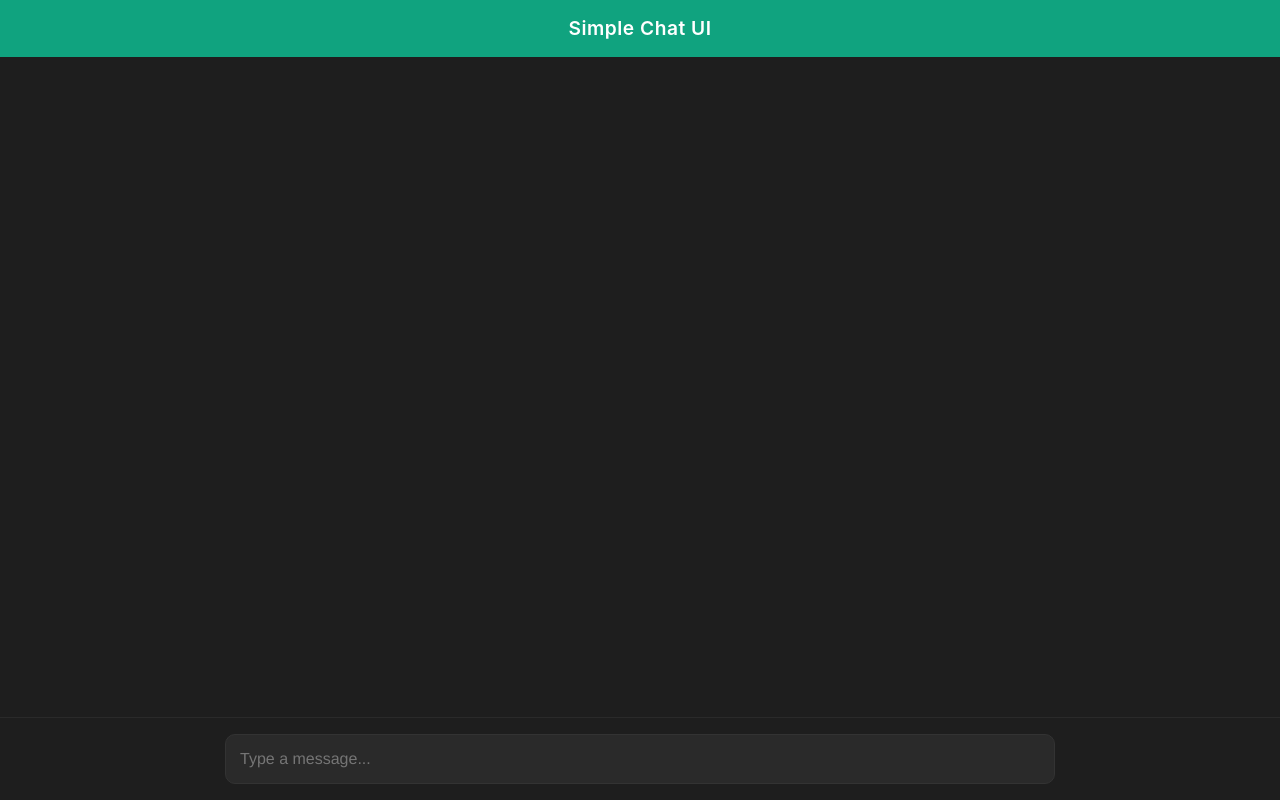
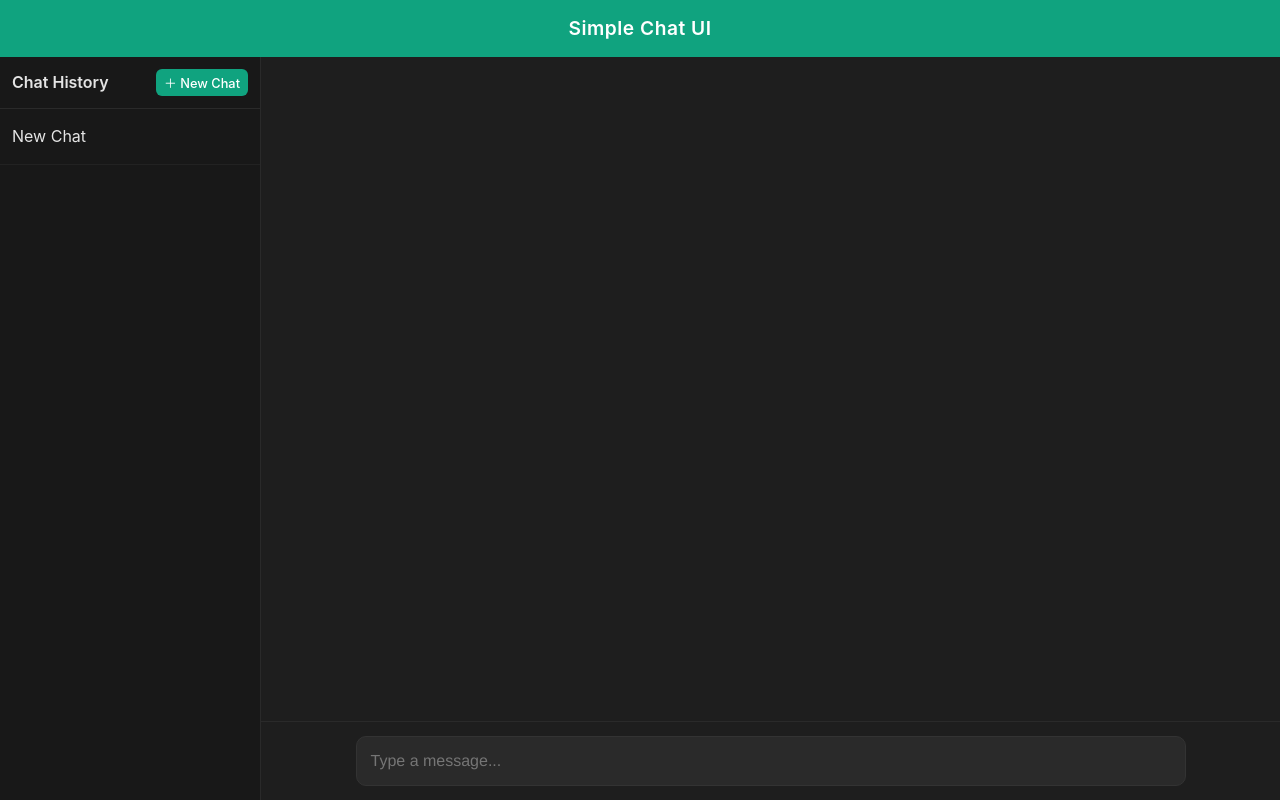
Before and after one commit to djs-05/insurance, a React (Vite) app: page / in a window 1280 px wide. Built offline with nearby package versions, Linux system fonts and the light colour scheme.

Commit message:
Add chat UI with side history panel.

```diff
--- a/package.json
+++ b/package.json
@@ -22,6 +22,6 @@
     "eslint-plugin-react-hooks": "^5.2.0",
     "eslint-plugin-react-refresh": "^0.4.22",
     "globals": "^16.4.0",
-    "vite": "^7.1.7"
+    "vite": "^7.1.12"
   }
 }
--- a/src/App.css
+++ b/src/App.css
@@ -1,4 +1,3 @@
-/* Full reset and layout */
 html, body, #root {
   margin: 0;
   padding: 0;
@@ -9,20 +8,17 @@ html, body, #root {
   color: #e4e4e4;
 }
 
-/* Main container fills the screen */
-.chat-container {
+/* Overall app layout */
+.chat-app {
   display: flex;
   flex-direction: column;
   height: 100vh;
-  width: 100vw;
-  background-color: #1e1e1e;
-  overflow: hidden;
 }
 
-/* Header */
+/* Header stays on top */
 .chat-header {
   background: #10a37f;
-  color: #ffffff;
+  color: white;
   text-align: center;
   padding: 14px;
   font-size: 1.2rem;
@@ -31,7 +27,38 @@ html, body, #root {
   flex-shrink: 0;
 }
 
-/* Message area */
+/* Below header: side-by-side layout */
+.chat-main {
+  flex: 1;
+  display: flex;
+  overflow: hidden;
+}
+
+/* Sidebar (Chat History) */
+.chat-history {
+  width: 260px;
+  background-color: #181818;
+  border-right: 1px solid #2a2a2a;
+  display: flex;
+  flex-direction: column;
+}
+
+.chat-history-title {
+  padding: 12px;
+  font-weight: 600;
+  border-bottom: 1px solid #2a2a2a;
+}
+
+/* Chat container (right side) */
+.chat-container {
+  flex: 1;
+  display: flex;
+  flex-direction: column;
+  background-color: #1e1e1e;
+  position: relative;
+}
+
+/* Messages area */
 .chat-messages {
   flex: 1;
   overflow-y: auto;
@@ -55,32 +82,23 @@ html, body, #root {
   align-self: flex-end;
   background: #0d9276;
   color: #fff;
-  font-family: "Helvetica";
-
 }
 
 .chat-message.bot {
   align-self: flex-start;
   background: #2a2a2a;
   color: #e4e4e4;
-  font-family: "Helvetica";
-
 }
 
-/* Centered input section */
+/* Input bar stays at bottom */
 .chat-input-container {
-  flex-shrink: 0;
   border-top: 1px solid #2a2a2a;
   background: #1e1e1e;
-  padding: 16px 0;
+  padding: 14px;
   display: flex;
   justify-content: center;
-  position: sticky;
-  bottom: 0;
-  width: 100%;
 }
 
-/* Input centered with margin and glow */
 .chat-input {
   width: 90%;
   max-width: 800px;
@@ -112,3 +130,124 @@ html, body, #root {
   background-color: #333;
   border-radius: 4px;
 }
+
+
+/* --- Sidebar layout improvements --- */
+.chat-history {
+  width: 260px;
+  background-color: #181818;
+  border-right: 1px solid #2a2a2a;
+  display: flex;
+  flex-direction: column;
+}
+
+.chat-history-title {
+  display: flex;
+  justify-content: space-between;
+  align-items: center;
+  padding: 12px;
+  font-weight: 600;
+  border-bottom: 1px solid #2a2a2a;
+}
+
+.new-chat-btn {
+  background-color: #10a37f;
+  border: none;
+  border-radius: 6px;
+  color: white;
+  font-size: 0.8rem;
+  padding: 4px 8px;
+  cursor: pointer;
+  transition: background 0.2s ease;
+}
+
+.new-chat-btn:hover {
+  background-color: #0b7a60;
+}
+
+/* --- Chat list --- */
+.chat-list {
+  flex: 1;
+  overflow-y: auto;
+  display: flex;
+  flex-direction: column;
+}
+
+.chat-item {
+  padding: 10px 14px;
+  cursor: pointer;
+  border-bottom: 1px solid #222;
+  transition: background 0.2s ease;
+}
+
+.chat-item:hover {
+  background-color: #222;
+}
+
+.chat-item.active {
+  background-color: #10a37f33;
+  border-left: 3px solid #10a37f;
+  font-weight: 600;
+}
+
+/* --- Sidebar Chat Management --- */
+.chat-item {
+  display: flex;
+  justify-content: space-between;
+  align-items: center;
+  padding: 10px 12px;
+  cursor: pointer;
+  border-bottom: 1px solid #222;
+  transition: background 0.2s ease;
+  position: relative;
+}
+
+.chat-item:hover {
+  background-color: #222;
+}
+
+.chat-item.active {
+  background-color: #10a37f33;
+  border-left: 3px solid #10a37f;
+  font-weight: 600;
+}
+
+.chat-item-title {
+  flex: 1;
+  overflow: hidden;
+  white-space: nowrap;
+  text-overflow: ellipsis;
+}
+
+/* Delete button (cross “×”) */
+.delete-chat-btn {
+  background: none;
+  border: none;
+  color: #888;
+  cursor: pointer;
+  font-size: 1rem;
+  line-height: 1;
+  margin-left: 8px;
+  opacity: 0; /* hidden by default */
+  transition: opacity 0.15s ease, color 0.2s ease;
+}
+
+.chat-item:hover .delete-chat-btn {
+  opacity: 1; /* visible on hover */
+}
+
+.delete-chat-btn:hover {
+  color: #ff4c4c;
+}
+
+/* Edit input style (unchanged) */
+.edit-chat-input {
+  flex: 1;
+  background: #2a2a2a;
+  color: white;
+  border: 1px solid #10a37f;
+  border-radius: 4px;
+  padding: 4px 6px;
+  font-size: 0.9rem;
+  outline: none;
+}
--- a/src/App.jsx
+++ b/src/App.jsx
@@ -1,35 +1,151 @@
-import React, { useState } from "react";
+import React, { useState, useEffect, useRef } from "react";
 import "./App.css";
 
 function App() {
   const [input, setInput] = useState("");
-  const [stack, setStack] = useState([]);
-  const [messages, setMessages] = useState([]);
+  const [chats, setChats] = useState([{ id: 0, title: "New Chat", messages: [] }]);
+  const [activeChatId, setActiveChatId] = useState(1);
+  const [editingChatId, setEditingChatId] = useState(null);
+  const [editingTitle, setEditingTitle] = useState("");
+
+  const messagesEndRef = useRef(null);
+  const activeChat = chats.find((chat) => chat.id === activeChatId);
 
   const handleKeyDown = (e) => {
     if (e.key === "Enter" && !e.shiftKey && input.trim()) {
       e.preventDefault();
 
-      // Push input to stack
-      setStack((prevStack) => [...prevStack, input]);
-
-      // Add user message and bot response
-      setMessages((prev) => [
-        ...prev,
+      const newMessages = [
+        ...activeChat.messages,
         { sender: "user", text: input },
         { sender: "bot", text: "Hello, World!" },
-      ]);
+      ];
+
+      setChats((prevChats) =>
+        prevChats.map((chat) =>
+          chat.id === activeChatId ? { ...chat, messages: newMessages } : chat
+        )
+      );
 
       setInput("");
     }
   };
 
+  useEffect(() => {
+    messagesEndRef.current?.scrollIntoView({ behavior: "smooth" });
+  }, [activeChat?.messages]);
+
+  const handleNewChat = () => {
+    // Collect all existing chat titles
+    const titles = chats.map((chat) => chat.title);
+
+    // Base name
+    const baseName = "New Chat";
+    let newTitle = baseName;
+    let counter = 1;
+
+    // Keep incrementing until a unique title is found
+    while (titles.includes(newTitle)) {
+      newTitle = `${baseName} ${counter}`;
+      counter++;
+    }
+
+    // Create new chat
+    const newId = Date.now();
+    const newChat = { id: newId, title: newTitle, messages: [] };
+
+    setChats([...chats, newChat]);
+    setActiveChatId(newId);
+  };
+
+
+  const handleSelectChat = (id) => {
+    setActiveChatId(id);
+  };
+
+  const handleDeleteChat = (id) => {
+    setChats((prev) => prev.filter((chat) => chat.id !== id));
+    // if deleting active chat, switch to the first available one
+    if (id === activeChatId && chats.length > 1) {
+      const nextChat = chats.find((c) => c.id !== id);
+      setActiveChatId(nextChat.id);
+    }
+  };
+
+  const handleEditChatTitle = (id, title) => {
+    setEditingChatId(id);
+    setEditingTitle(title);
+  };
+
+  const handleTitleKeyDown = (e, id) => {
+    if (e.key === "Enter") {
+      e.preventDefault();
+      setChats((prevChats) =>
+        prevChats.map((chat) =>
+          chat.id === id ? { ...chat, title: editingTitle.trim() || "Untitled" } : chat
+        )
+      );
+      setEditingChatId(null);
+    }
+  };
+
   return (
-    <div className="chat-container">
+    <div className="chat-app">
       <div className="chat-header">Simple Chat UI</div>
 
+      <div className="chat-main">
+        {/* Sidebar */}
+        <div className="chat-history">
+          <div className="chat-history-title">
+            <span>Chat History</span>
+            <button className="new-chat-btn" onClick={handleNewChat}>
+              ＋ New Chat
+            </button>
+          </div>
+
+          <div className="chat-list">
+            {chats.map((chat) => (
+              <div
+                key={chat.id}
+                className={`chat-item ${
+                  chat.id === activeChatId ? "active" : ""
+                }`}
+              >
+                {editingChatId === chat.id ? (
+                  <input
+                    className="edit-chat-input"
+                    value={editingTitle}
+                    onChange={(e) => setEditingTitle(e.target.value)}
+                    onKeyDown={(e) => handleTitleKeyDown(e, chat.id)}
+                    onBlur={() => setEditingChatId(null)}
+                    autoFocus
+                  />
+                ) : (
+                  <div
+                    className="chat-item-title"
+                    onClick={() => handleSelectChat(chat.id)}
+                    onDoubleClick={() => handleEditChatTitle(chat.id, chat.title)}
+                  >
+                    {chat.title}
+                  </div>
+                )}
+
+                <button
+                  className="delete-chat-btn"
+                  onClick={() => handleDeleteChat(chat.id)}
+                  title="Delete chat"
+                >
+                  ×
+                </button>
+              </div>
+            ))}
+          </div>
+        </div>
+
+        {/* Chat area */}
+        <div className="chat-container">
           <div className="chat-messages">
-        {messages.map((msg, index) => (
+            {activeChat?.messages.map((msg, index) => (
               <div
                 key={index}
                 className={`chat-message ${
@@ -39,6 +155,7 @@ function App() {
                 {msg.text}
               </div>
             ))}
+            <div ref={messagesEndRef} />
           </div>
 
           <div className="chat-input-container">
@@ -52,6 +169,8 @@ function App() {
             />
           </div>
         </div>
+      </div>
+    </div>
   );
 }
 
```
Also changed, not shown: 1 other file (tests, documents, lock files or other folders). Lines whose indentation alone changed are shown as unchanged.
